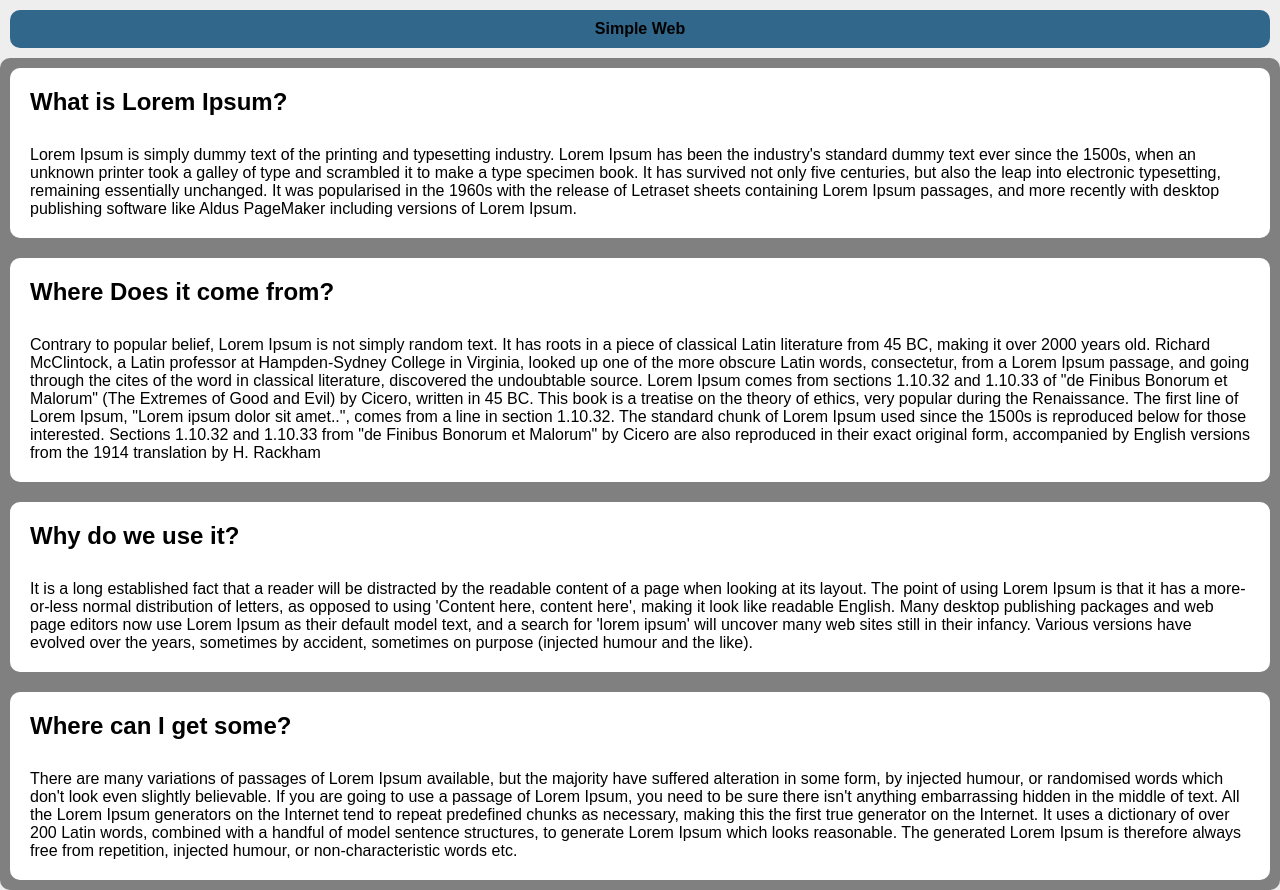
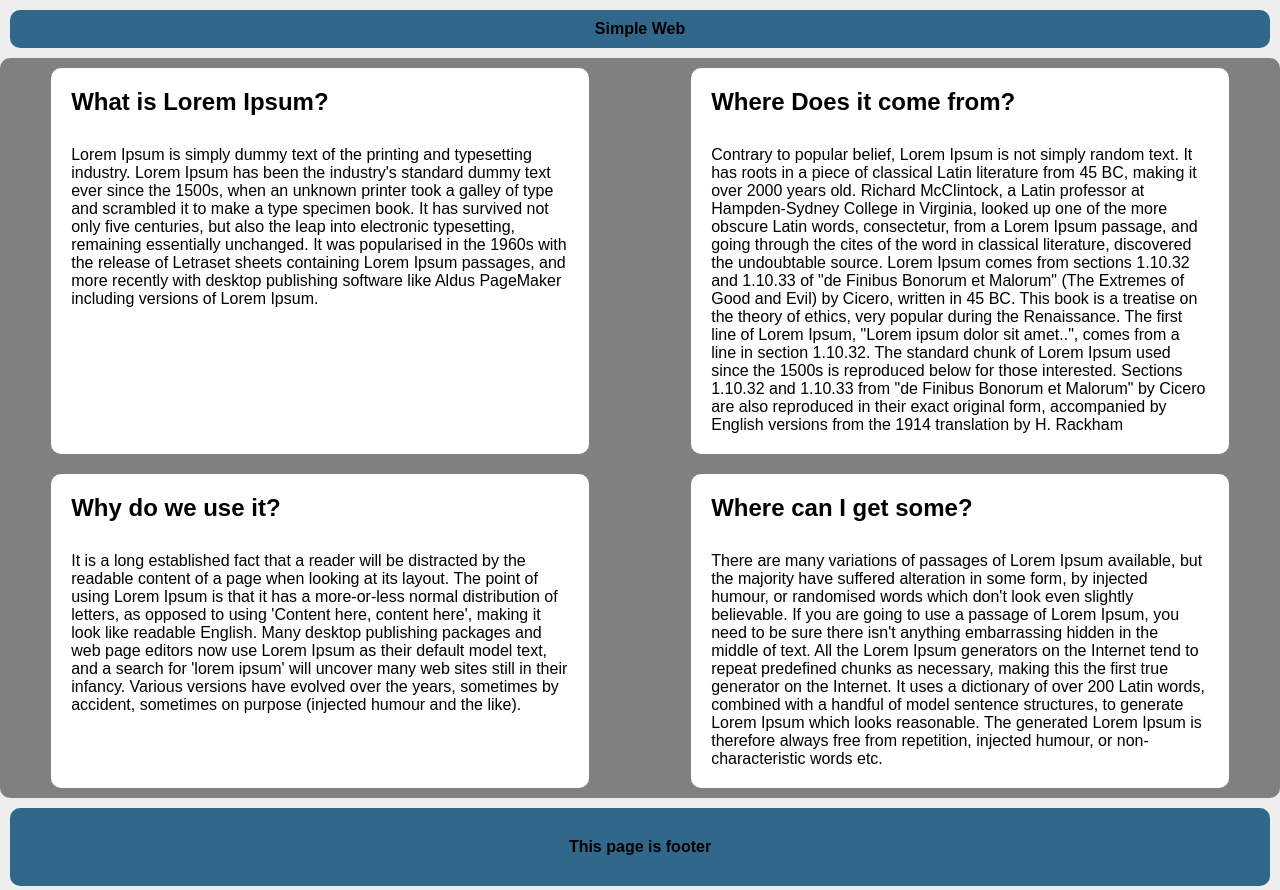
Before and after one commit to sethumadh/simple-site-, a plain HTML site: page index.html in a window 1280 px wide. Shown: the top 890 px of the page. Drawn offline with Linux system fonts and the light colour scheme.

Commit message:
Update style.css
Responsive layout for bigger screen (768px and above) and smaller screens like mobile phones using only media query

```diff
--- a/style.css
+++ b/style.css
@@ -20,6 +20,7 @@ display:flex;
 background-color: gray;
 border-radius: 10px;
 flex-wrap: wrap;
+justify-content:space-around;
 }
 
 
@@ -29,7 +30,7 @@ section
 background-color:white;
 border-radius: 10px;
 margin: 10px;
-min-width: 200px;
+
 
 
 }
@@ -55,3 +56,20 @@ p
     margin: 10px;
     padding:10px;
 }
+
+@media screen and (min-width:768px){
+
+
+section
+{
+
+background-color:white;
+border-radius: 10px;
+margin: 10px;
+flex: 0 1 42%;
+
+
+
+}
+
+}
```
